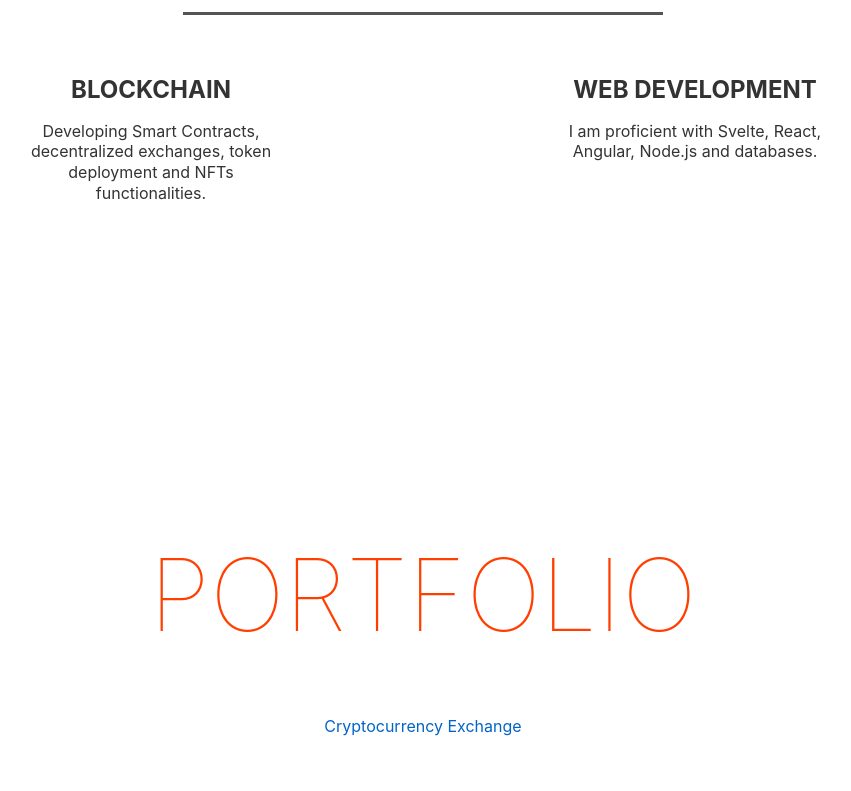
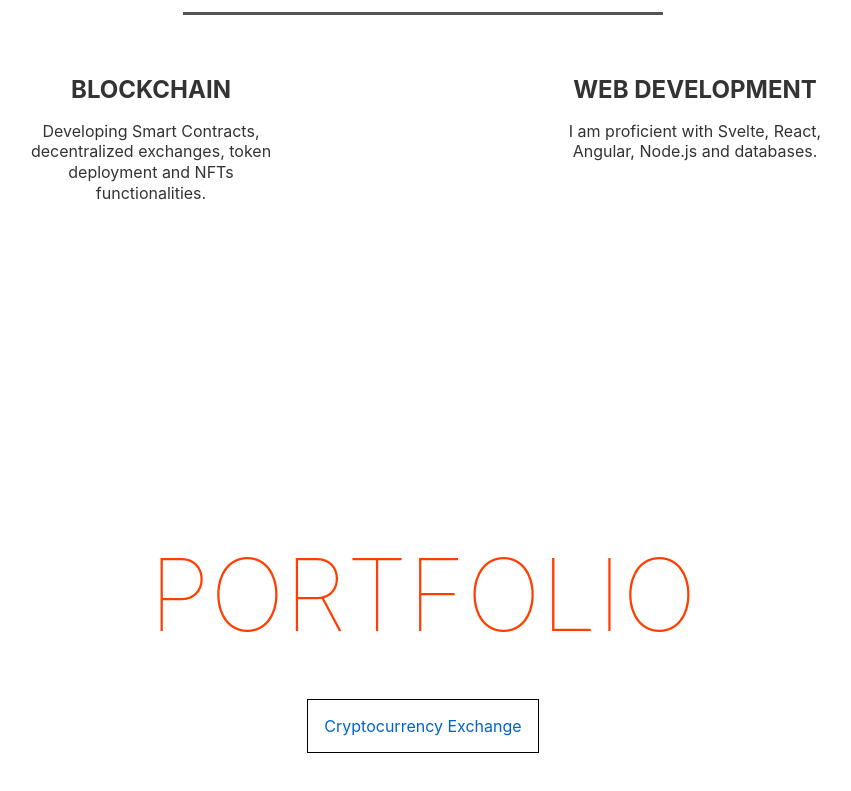
Before and after one commit to Itahand/upgraded-journey, a Svelte app: page / in a window 1280 px wide. Shown: the part 939-1730 px from the top of the page, without its empty margins (371-1222 px from the left). Built offline with nearby package versions, Linux system fonts and the light colour scheme.

Commit message:
exchange selector

```diff
--- a/src/App.svelte
+++ b/src/App.svelte
@@ -50,7 +50,7 @@
 			<span class="altH1">Portfolio</span>
 			<div class="portGrid">
 				<div class="card">
-					<a href="https://late-field-5240.on.fleek.co/" target="none">Cryptocurrency Exchange</a>
+					<a href="https://late-field-5240.on.fleek.co/" target="none" class="exchange">Cryptocurrency Exchange</a>
 				</div>
 			</div>
 		</div>
@@ -126,6 +126,10 @@
 	.portGrid {
 		margin-top: 5rem;
 	}
+	.exchange {
+		border: 1.5px solid black;
+		padding: 1rem;
+	}
 
 
 
```
